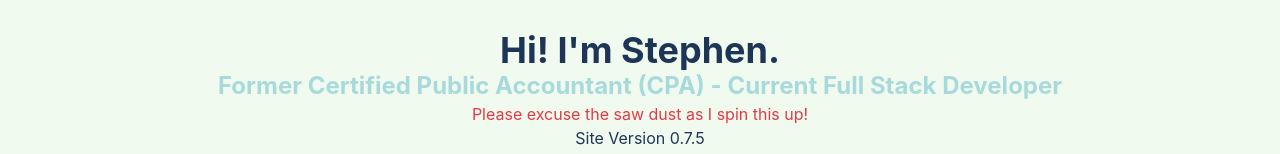
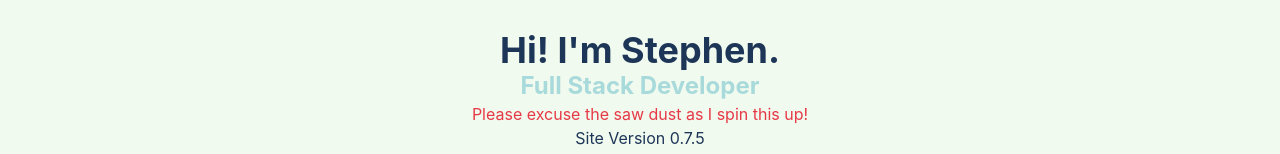
Before and after one commit to stephenqhoward/portfolio-site, a Next.js app: page / in a window 1280 px wide. Shown: the part 130-284 px from the top of the page. Built offline with nearby package versions, Linux system fonts and the light colour scheme.

Commit message:
Updated subtitle

```diff
--- a/src/pages/index.tsx
+++ b/src/pages/index.tsx
@@ -39,7 +39,7 @@ const Home: NextPage = () => {
                 <path d="M0,0V7.23C0,65.52,268.63,112.77,600,112.77S1200,65.52,1200,7.23V0Z" className="shape-fill"></path>
               </svg>
             </div>
-            <Hero title={`Hi! I'm Stephen.`} subtitle='Former Certified Public Accountant (CPA) - Current Full Stack Developer'></Hero>
+            <Hero title={`Hi! I'm Stephen.`} subtitle='Full Stack Developer'></Hero>
             <div className="wavy-divider-hero">
               <svg data-name="Layer 1" xmlns="http://www.w3.org/2000/svg" viewBox="0 0 1200 120" preserveAspectRatio="none">
                 <path d="M0,0V46.29c47.79,22.2,103.59,32.17,158,28,70.36-5.37,136.33-33.31,206.8-37.5C438.64,32.43,512.34,53.67,583,72.05c69.27,18,138.3,24.88,209.4,13.08,36.15-6,69.85-17.84,104.45-29.34C989.49,25,1113-14.29,1200,52.47V0Z" opacity=".25" className="shape-fill"></path>
@@ -65,7 +65,7 @@ const Home: NextPage = () => {
             <h2 className="text-4xl md:self-start">PORTFOLIO</h2>
             <PortfolioItem
               title="Urankar Law, LLC - Landing Page"
-              description="Referencing the client&apos;s theme, built and styled the landing page layout and components."
+              description={`Referencing the client's theme, built and styled the landing page layout and components.`}
               technologies= {[
                 {src: NextJsLogo, alt: 'Next.js', width: 115, url: 'https://nextjs.org/'},
                 {src: ReactLogo, alt: 'React.js', width: 30, url: 'https://reactjs.org/'},
@@ -102,7 +102,6 @@ const Home: NextPage = () => {
                 {src: TailwindLogo, alt: 'Tailwind CSS', width: 40, url: 'https://tailwindcss.com/'},
                 {src: VercelLogo, alt: 'Vercel', width: 105, url: 'https://vercel.com/'},
               ]}
-              // https://discing-up.vercel.app/
               url='https://discing-up.vercel.app/'
               buttons={[
                 {url: 'http://urankarlaw.com', type: 'site', text: 'Live Site'},
```
